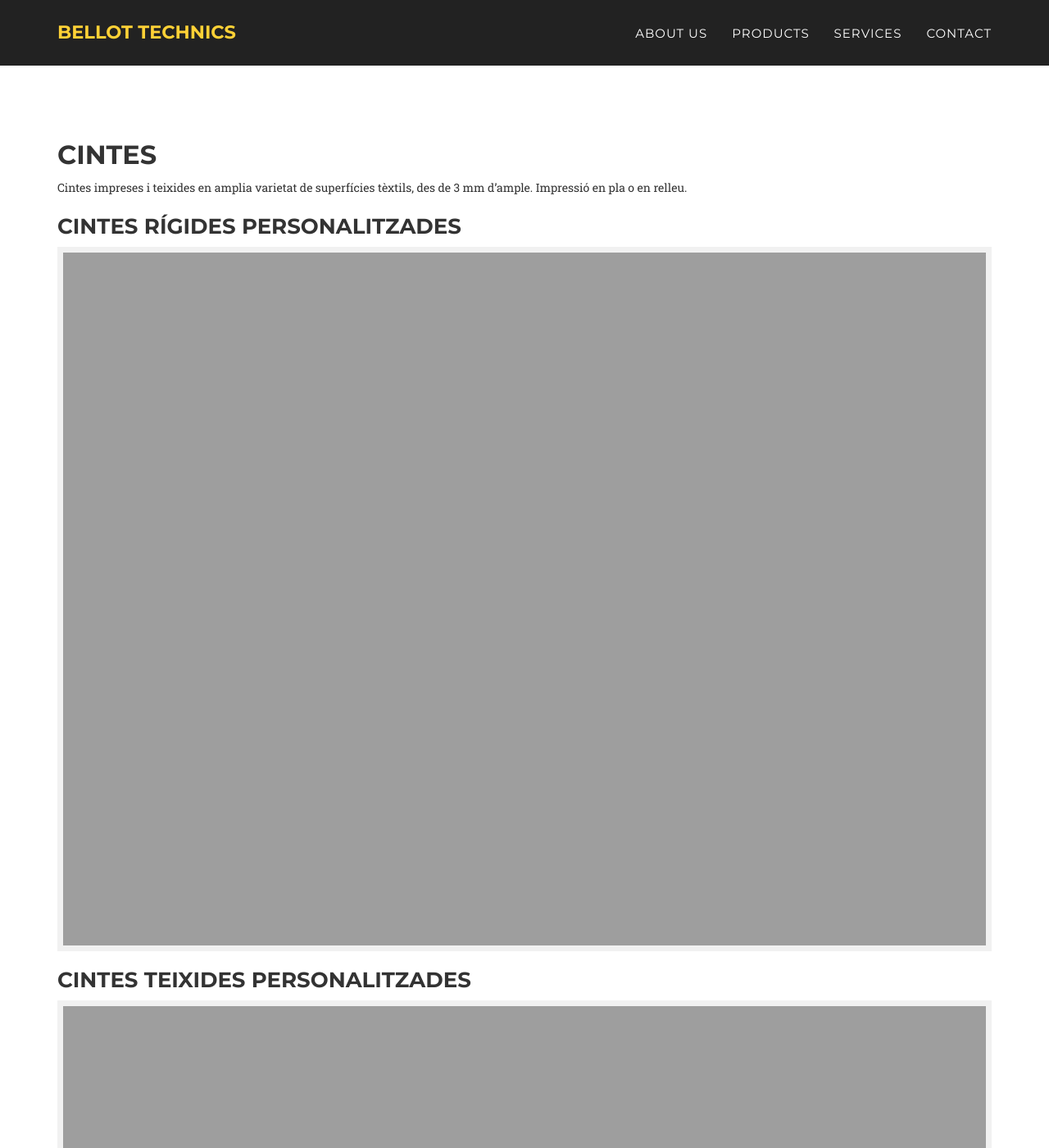
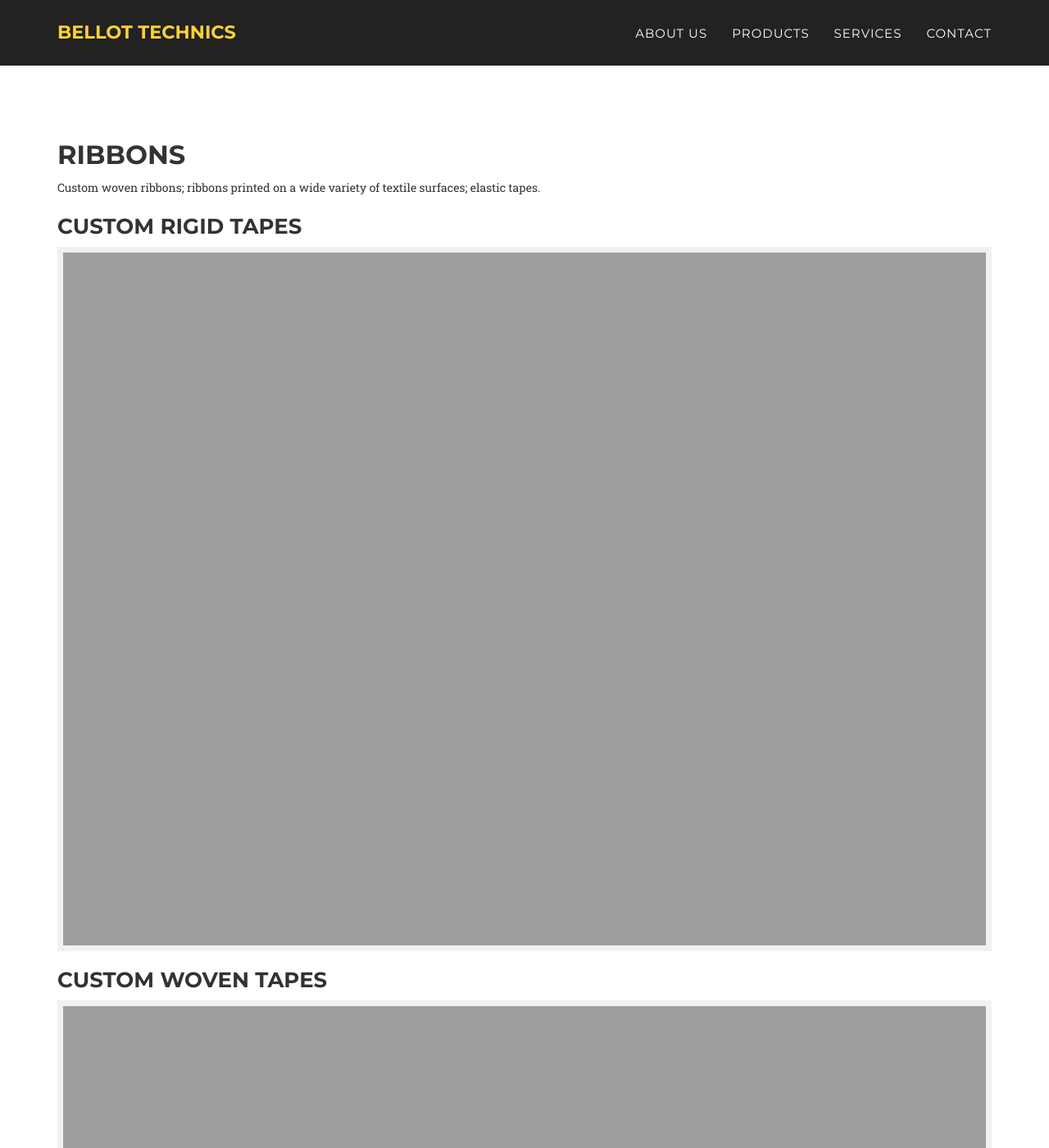
Before and after one commit to Bellot2020/bellottechnics, a Jekyll site: the page built from en/_posts/2020-01-05-ribbons.md, in a window 1280 px wide and 1400 px high. Shown: the whole window at 82% size. Built offline with Jekyll 4.4.1, drawn with Linux system fonts in a browser that asks for light colours; some web fonts are replaced; some of the changed text lies outside the part shown.

Commit message:
Update 2020-01-05-ribbons.md

```diff
--- a/en/_posts/2020-01-05-ribbons.md
+++ b/en/_posts/2020-01-05-ribbons.md
@@ -8,19 +8,19 @@ redirect_from:
   - /en/productos/ribbons-relief.html
 permalink: en/ribbons.html
 
-title: Cintes
+title: Ribbons
 img: ribbons.png
 thumbnail: ribbons-thumbnail.png
-description: Cintes impreses i teixides en amplia varietat de superfícies tèxtils, des de 3 mm d'ample. Impressió en pla o en relleu.
+description: Custom woven ribbons; ribbons printed on a wide variety of textile surfaces; elastic tapes.
 ---
-## Cintes
-Cintes impreses i teixides en amplia varietat de superfícies tèxtils, des de 3 mm d'ample. Impressió en pla o en relleu.
+## Ribbons
+Custom woven ribbons; ribbons printed on a wide variety of textile surfaces; elastic tapes.
 
-### Cintes rígides personalitzades
-![Cintes rígides personalitzades]({{ site.url }}/en/img/ribbons-1.png "Cintes rígides personalitzades")
+### Custom Rigid Tapes
+![Custom Rigid Tapes]({{ site.url }}/es/img/cintas-1.png "Custom Rigid Tapes")
 
-### Cintes teixides personalitzades
-![Cintes teixides personalitzades]({{ site.url }}/en/img/ribbons-2.png "Cintes teixides personalitzades")
+### Custom Woven Tapes
+![CCustom Woven Tapes]({{ site.url }}/es/img/cintas-2.png "Custom Woven Tapes")
 
-### Cintes elàstiques
-![Cintes elàstiques]({{ site.url }}/en/img/ribbons-3.png "Cintes elàstiques")
+### Elastic tapes: technical fabrics, jacquard, straps, belts and edgings.
+![Elastic tapes]({{ site.url }}/es/img/cintas-3.png "Elastic Tapes")
```
